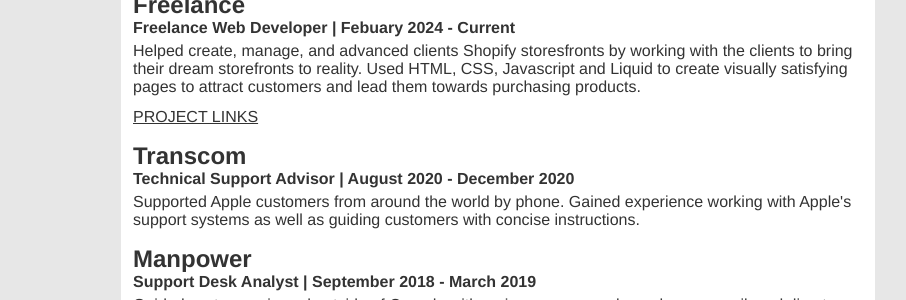
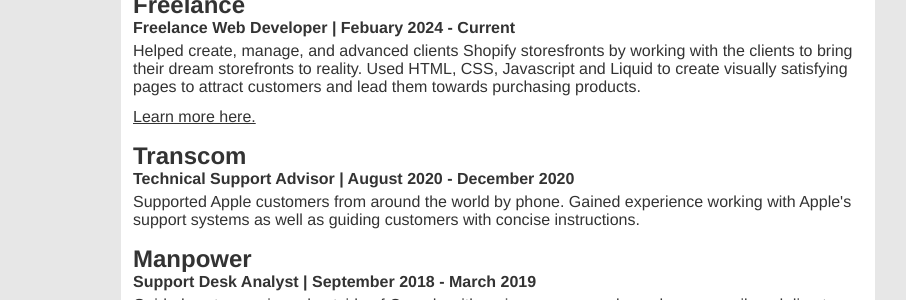
Before and after one commit to athammell/athammell.github.io, a Jekyll site: the page built from resume.html, in a window 1280 px wide and 900 px high, scrolled down 309 px. Shown: the part 152-452 px from the top of the window, without its empty margins (142-1048 px from the left). Built offline with Jekyll 4.4.1, drawn with Linux system fonts in a browser that asks for light colours.

Commit message:
Update experience.yml

```diff
--- a/_data/experience.yml
+++ b/_data/experience.yml
@@ -4,7 +4,7 @@
   position: Freelance Web Developer
   duration: Febuary 2024 - Current
   summary: Helped create, manage, and advanced clients Shopify storesfronts by working with the clients to bring their dream storefronts to reality. Used HTML, CSS, Javascript and Liquid to create visually satisfying pages to attract customers and lead them towards purchasing products.
-  project-link: <a href="/projects" class="resume-project-link"> PROJECT LINKS </a>
+  project-link: <a href="/2025/12/08/shopify-websites.html" class="resume-project-link"> Learn more here. </a>
 #  summary: <ul><li class="resume-summary">Helped create, manage, and advance clients Shopify storefronts.</li><li class="resume-summary">Created products with fitting pictures and correct details to ensure customer engagement.</li><li class="resume-summary">Worked directly with storefront owners to ensure satisfaction and brainstorm ideas.</li><li class="resume-summary">Pushed Shopify to it's limits by working with HTML, CSS, and Javascript to satisfy the clients needs with custom workings not native to Shopify.</li><li class="resume-summary">Gained knowledge of the Shopify platform, it's coding language Liquid, and it's tools as well as improving user engagement throughout the storefront.</li><li class="resume-summary">Helped design the front end with items such as banners, products, brand and general page layout.</li></ul>
 - company: Transcom
   position: Technical Support Advisor
```
